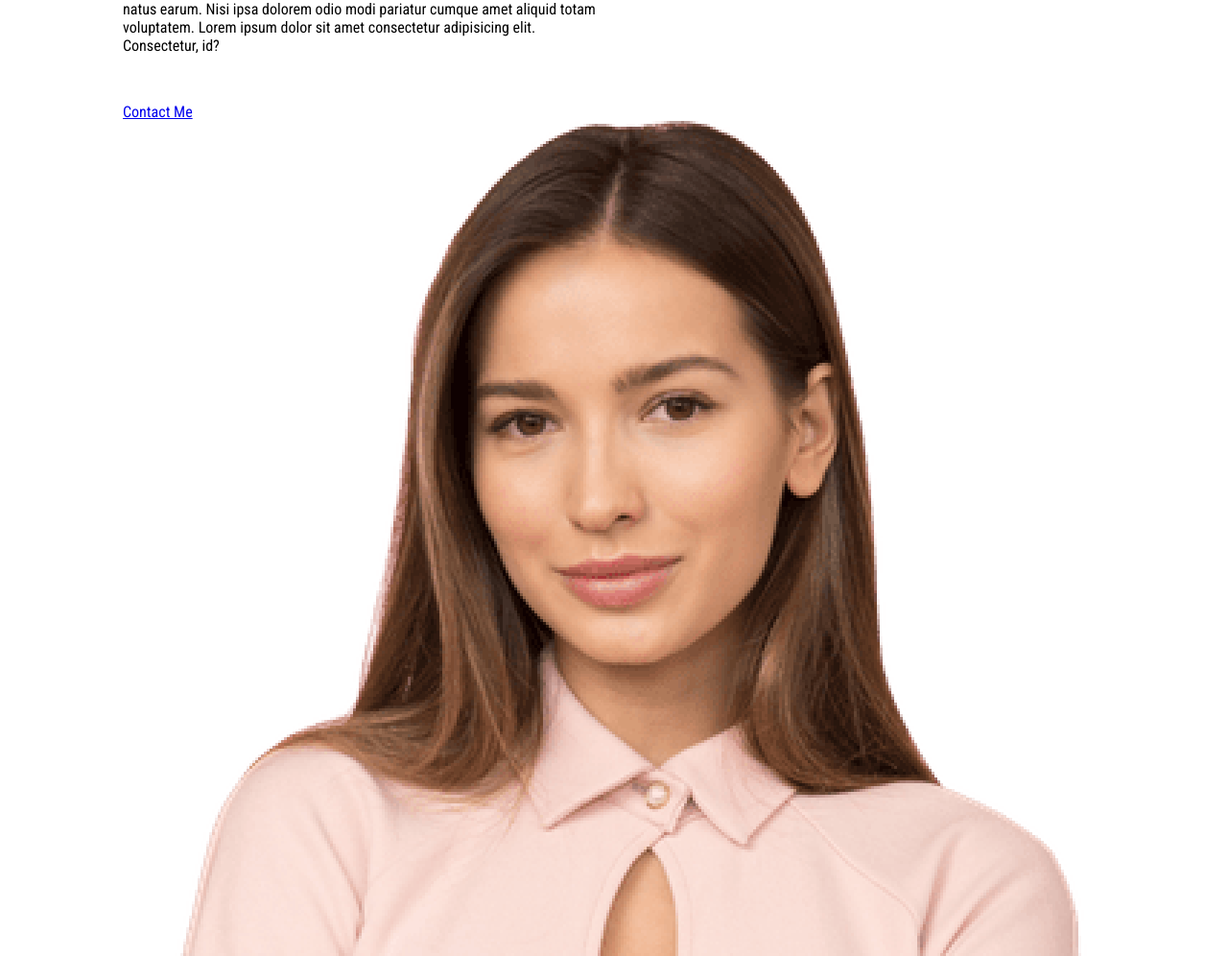
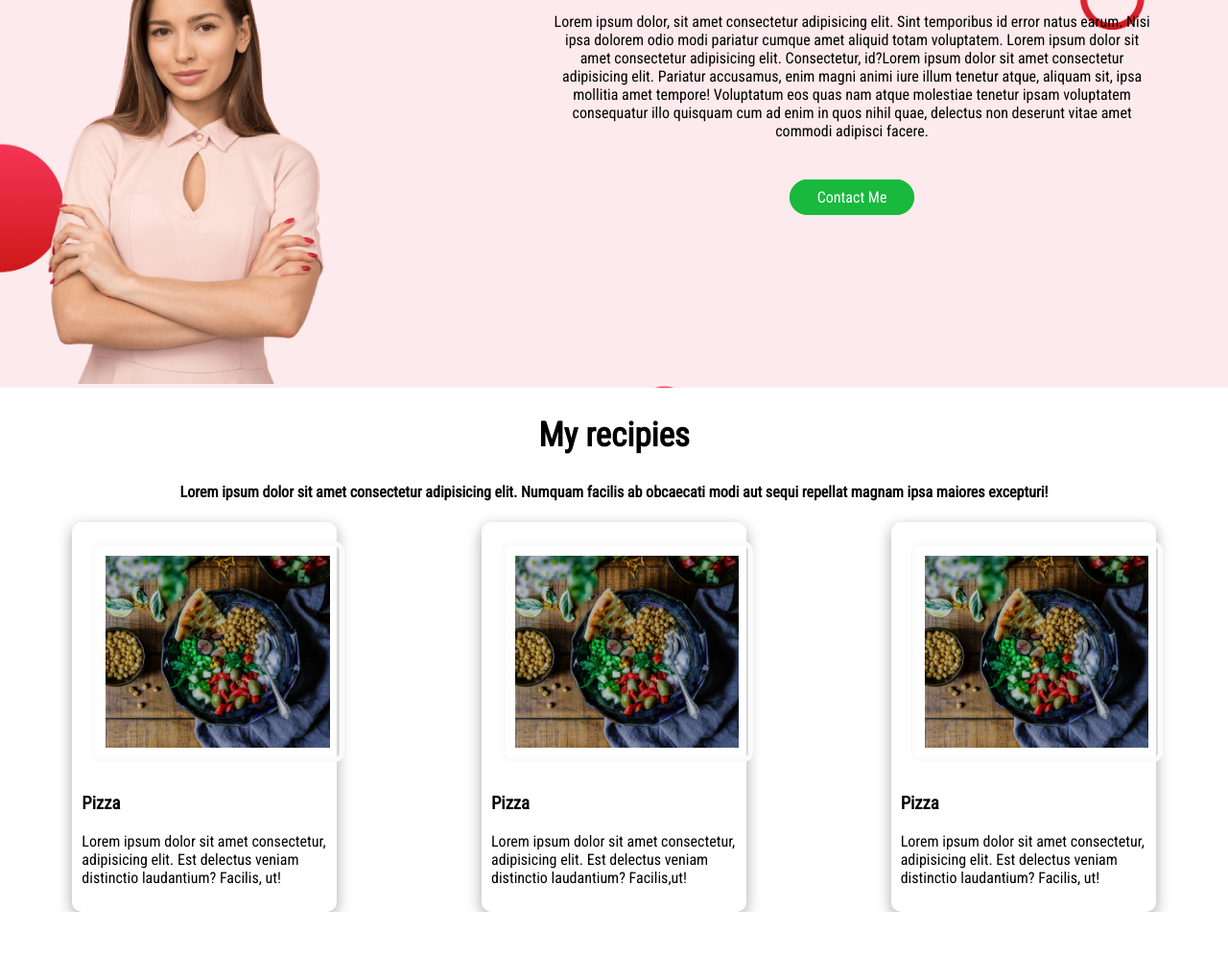
Before and after one commit to md-shakil-hosen/food-network, a plain HTML site: page index.html in a window 1280 px wide. Shown: the part 532-1528 px from the top of the page at 96% size. After the commit the page ends 1482 px from the top, so only its background shows below. Drawn offline with Linux system fonts and the light colour scheme.

Commit message:
added images

```diff
--- a/index.html
+++ b/index.html
@@ -11,6 +11,8 @@
     <title>Food Network</title>
     <link rel="stylesheet" href="style.css">
 </head>
+
+<body>
     <!--==Food man area Start==-->
     <section id="top-banner">
         <div class="flexibale-container">
@@ -18,29 +20,74 @@
                 <h1>Skip The Diet,<br>
                     Just Eat Healthy <br>
                     With <span class="green-font">Food Network</span></h1>
-            <p>Lorem ipsum, dolor sit amet consectetur adipisicing elit. Vel explicabo voluptate eum facilis? Ducimus,
+                <p class="top-p">Lorem ipsum, dolor sit amet consectetur adipisicing elit. Vel explicabo voluptate eum
+                    facilis? Ducimus,
                     dolorum quos voluptas numquam dolorem beatae.</p>
                 <a class="btn-order" href="#" target="_blank">Order Food</a>
             </div>
             <div class="food-man-img">
-            <img class="food-man-image" src="images/Food-man.png" alt="Food Man">
+                <img src="images/Food-man.png" alt="Food Man">
             </div>
         </div>
     </section>
     <!-- == Food network heading Section Start==-->
     <!--==Food man about area Start== -->
-<section class="about">
-    <div class="food-man">
-        <h2>About</h2>
-        <p>Lorem ipsum dolor, sit amet consectetur adipisicing elit. Sint temporibus id error natus earum. Nisi ipsa
-            dolorem odio modi pariatur cumque amet aliquid totam voluptatem. Lorem ipsum dolor sit amet consectetur
-            adipisicing elit. Consectetur, id? </p>
-        <a href="#">Contact Me</a>
+    <section id="about-banner">
+        <div class="flexibale-container">
+            <div class="about-man-img">
                 <img src="images/about.png" alt="about food man">
+            </div>
+            <div class="food-man-about">
+                <h2>About Me</h2>
+                <p class="banner-p">Lorem ipsum dolor, sit amet consectetur adipisicing elit. Sint temporibus id error
+                    natus
+                    earum. Nisi ipsa
+                    dolorem odio modi pariatur cumque amet aliquid totam voluptatem. Lorem ipsum dolor sit amet
+                    consectetur
+                    adipisicing elit. Consectetur, id?Lorem ipsum dolor sit amet consectetur adipisicing elit. Pariatur
+                    accusamus, enim magni animi iure illum tenetur atque, aliquam sit, ipsa mollitia amet tempore!
+                    Voluptatum eos quas nam atque molestiae tenetur ipsam voluptatem consequatur illo quisquam cum ad
+                    enim
+                    in quos nihil quae, delectus non deserunt vitae amet commodi adipisci facere. </p>
+                <a class="btn-order" href="#">Contact Me</a>
+            </div>
+    </section>
+    <!--==Food racipi area Start== -->
+    <section id="recipis-items">
+        <div class="recipis-title">
+            <h2>My recipies</h2>
+            <h4>Lorem ipsum dolor sit amet consectetur adipisicing elit. Numquam facilis ab obcaecati modi aut sequi
+                repellat magnam ipsa maiores excepturi!</h4>
+        </div>
+        <div class="flex-box">
+            <div class="box-one" id="box-one-margin">
+                <img src="images/Project Cover8.png" alt="">
+                <h3>Pizza</h3>
+                <p>Lorem ipsum dolor sit amet consectetur, adipisicing elit. Est delectus veniam distinctio laudantium?
+                    Facilis,
+                    ut!</p>
+            </div>
+            <div class="box-one">
+                <img src="images/Project Cover8.png" alt="">
+                <h3>Pizza</h3>
+                <p>Lorem ipsum dolor sit amet consectetur, adipisicing elit. Est delectus veniam distinctio laudantium?
+                    Facilis,ut!</p>
+            </div>
+            <div class="box-one">
+                <img src="images/Project Cover8.png" alt="">
+                <h3>Pizza</h3>
+                <p>Lorem ipsum dolor sit amet consectetur, adipisicing elit. Est delectus veniam distinctio laudantium?
+                    Facilis,
+                    ut!</p>
+            </div>
+        </div>
+    </section>
+    <section id="footer-container">
+        <div class="footer">
+
         </div>
     </section>
 
-<body>
 
 </body>
 
--- a/style.css
+++ b/style.css
@@ -1,12 +1,21 @@
 body{
     margin: 0;
     font-family: 'Roboto Condensed', sans-serif;
+}
+.flexibale-container{
+    display: flex;
 }
 h1{
     font-size: 50px;
     font-weight: 700px;
 }
-p{
+h2{
+    font-size: 35px;
+}
+.top-p{
+    margin-bottom: 50px;
+}
+.banner-p{
     margin-bottom: 50px;
 }
 .green-font{
@@ -21,20 +30,67 @@ p{
     padding: 8px 28px;
     border-radius: 100px;
 }
-.food-man-image{
+.food-man-img img{
     width: 60%;
     padding-left: 18%;
 }
+.about-man-img img{
+    width: 50%;
+    margin-top: 30px;
+    margin-left: 50px;
+}
+/*
 #top-banner{
     background-image: url(images/Frame\ 59.jpg);
     background-repeat: no-repeat;
+    background-position-x: left;
+    background-size: cover;
+    margin-bottom: 30px;
 
+}
+*/
+#about-banner{
+    background-image: url(images/Frame\ 58.jpg);
+    background-repeat: no-repeat;
+    background-position-x:left;
+    background-size: cover;
+}
+.food-man-about{
+    width: 90%;
+    padding-right: 80px;
+    text-align: justify;
+    text-align: center;
 }
 .food-man{
     width: 40%;
     margin-left: 5%;
     padding-left: 5%;
 }
-.flexibale-container{
+.recipis-title{
+    text-align: center;
+}
+.flex-box{
     display: flex;
 }
+.box-one{
+    width: 20%;
+    text-align: left;
+    margin: 10px;
+    box-shadow: rgba(0, 0, 0, 0.35) 0px 5px 15px;
+    margin: 0 auto;
+    border-radius: 10px;
+    padding: 10px;
+
+}
+.box-one img{
+    height: 200px;
+    padding: 10px;
+    margin: 10px;
+    align-items: center;
+    border-radius: 10px;
+    border: 5px solid #fbfbfb ;
+
+}
+.box-one-margin{
+    margin-left: 30px;
+}
```
Also changed, not shown: images/Project Cover1.jpg (added), images/Project Cover5.png (added), images/Project Cover8.png (added), 1 other file. Lines whose indentation alone changed are shown as unchanged.
